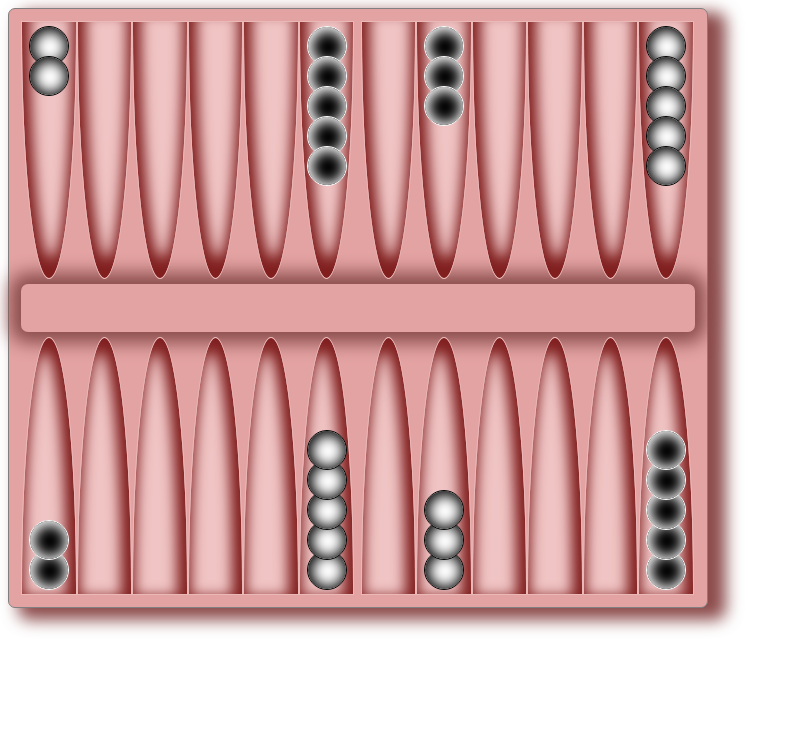
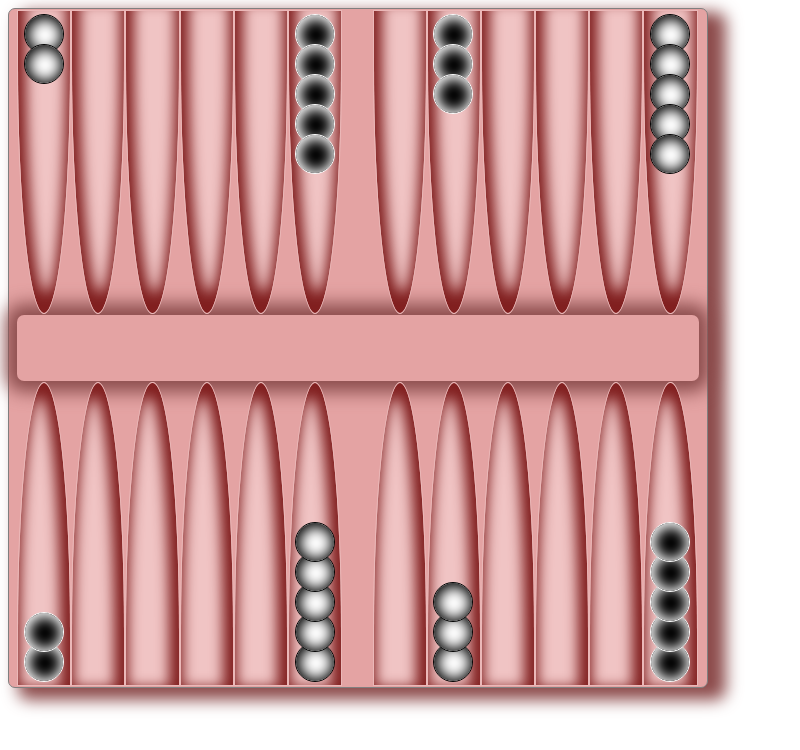
Before and after one commit to mabbaszadegan/Backgammon, a React (Create React App) app: page / in a window 1280 px wide. Shown: the top 750 px of the page, without its empty margins (0-800 px from the left). Built offline with nearby package versions, Linux system fonts and the light colour scheme.

Commit message:
Manage states and moving sample

```diff
--- a/src/Components/GameBall/GameBall.css
+++ b/src/Components/GameBall/GameBall.css
@@ -1,19 +1,30 @@
-.ball{
+.ball {
   width: 40px;
   height: 40px;
   border-radius: 50%;
   display: block;
-    margin: 3pt;
+  margin: 2pt;
+  cursor: pointer;
 }
 
-.player1{
+.player1 {
   background-color: white;
   border: 1px black solid;
   box-shadow: inset 1px 1px 13px 3px black;
 }
 
-.player2{
+.ball.player1.selected {
+  background-color: black;
+  box-shadow: inset 1px 1px 13px 3px rgb(9, 243, 28);
+}
+
+.player2 {
   background-color: black;
   border: 1px white solid;
   box-shadow: inset 1px 1px 13px 3px white;
 }
+
+.ball.player2.selected {
+  background-color: white;
+  box-shadow: inset 1px 1px 13px 3px rgb(9, 243, 28);
+}
--- a/src/Components/GameBall/GameBall.js
+++ b/src/Components/GameBall/GameBall.js
@@ -1,11 +1,34 @@
+import { useState } from "react";
 import "./GameBall.css";
 
 const GameBall = (props) => {
+  const [clickState, changeState] = useState({
+    isSelected: false,
+    selectedClass: "",
+  });
   let classes = "ball ";
   if (props.className != null) classes += props.className;
   if (props.playerNo === 1) classes += " player1";
   if (props.playerNo === 2) classes += " player2";
-  return <span className={classes}></span>;
+
+  const clickHandler = () => {
+    const state = {
+      isSelected: !clickState.isSelected,
+      selectedClass: clickState.isSelected ? "" : " selected",
+      playerNo: props.playerNo,
+      id: props.ballId,
+      step: 2 * (props.playerNo === 1 ? 1 : -1),
+    };
+
+    changeState(state);
+    if (props.onBallSelected != null) props.onBallSelected(state);
+  };
+  return (
+    <span
+      onClick={clickHandler}
+      className={classes + clickState.selectedClass}
+    ></span>
+  );
 };
 
 export default GameBall;
--- a/src/Components/GameBar/GameBar.js
+++ b/src/Components/GameBar/GameBar.js
@@ -1,8 +1,22 @@
 import "./GameBar.css";
-
+import GameBall from "../GameBall/GameBall";
 const GameBar = (props) => {
   const classes = "bar " + props.className;
-  return <div className={classes}>{props.children}</div>;
+  const ballSelectionHandler = (state) => {
+    props.onBarUpdate(state);
+  };
+
+  return (
+    <div className={classes}>
+      {props.balls.map((ball) => (
+        <GameBall
+          ballId={ball.id}
+          playerNo={ball.playerNo}
+          onBallSelected={ballSelectionHandler}
+        />
+      ))}
+    </div>
+  );
 };
 
 export default GameBar;
--- a/src/Components/GameBoard/GameBoard.css
+++ b/src/Components/GameBoard/GameBoard.css
@@ -1,10 +1,10 @@
 .gameBoard {
-    height: 600px;
+  height: 680px;
   width: 700px;
   background-color: #e4a3a3;
   border: 1px solid gray;
   border-radius: 7px;
-    padding: 7px;
+  padding: 0px 7px 0px 7px;
   box-shadow: 14px 8px 16px 4px #8d4c4c;
 }
 
@@ -13,13 +13,20 @@
   height: 100%;
 }
 
-.gameBoard tr:nth-child(2) td{
+.gameBoard tr:nth-child(2) td {
   border-radius: 7px;
   box-shadow: 0px 0px 18px 11px #8b4c4c;
 }
 
-.gameBoard tr:nth-child(1) td,
-.gameBoard tr:nth-child(3) td{
+.gameBoard tr:nth-child(1) td:nth-child(1),
+.gameBoard tr:nth-child(1) td:nth-child(3),
+.gameBoard tr:nth-child(3) td:nth-child(1),
+.gameBoard tr:nth-child(3) td:nth-child(3) {
   height: 45%;
-    width: 50%;
+  width: 48%;
 }
+
+.gameBoard tr:nth-child(1) td:nth-child(2),
+.gameBoard tr:nth-child(3) td:nth-child(2) {
+
+}
--- a/src/Components/GameBoard/GameBoard.js
+++ b/src/Components/GameBoard/GameBoard.js
@@ -1,87 +1,197 @@
 import "./GameBoard.css";
 import GameBar from "../GameBar/GameBar";
 import GameBall from "../GameBall/GameBall";
+import { useState } from "react";
 
+const DUMMY_BallsState = [
+  { id: 1001, barNo: 1, playerNo: 1 },
+  { id: 1002, barNo: 1, playerNo: 1 },
+  { id: 1003, barNo: 12, playerNo: 1 },
+  { id: 1004, barNo: 12, playerNo: 1 },
+  { id: 1005, barNo: 12, playerNo: 1 },
+  { id: 1006, barNo: 12, playerNo: 1 },
+  { id: 1007, barNo: 12, playerNo: 1 },
+  { id: 1008, barNo: 17, playerNo: 1 },
+  { id: 1009, barNo: 17, playerNo: 1 },
+  { id: 1010, barNo: 17, playerNo: 1 },
+  { id: 1011, barNo: 19, playerNo: 1 },
+  { id: 1012, barNo: 19, playerNo: 1 },
+  { id: 1013, barNo: 19, playerNo: 1 },
+  { id: 1014, barNo: 19, playerNo: 1 },
+  { id: 1015, barNo: 19, playerNo: 1 },
+  { id: 2001, barNo: 6, playerNo: 2 },
+  { id: 2002, barNo: 6, playerNo: 2 },
+  { id: 2003, barNo: 6, playerNo: 2 },
+  { id: 2004, barNo: 6, playerNo: 2 },
+  { id: 2005, barNo: 6, playerNo: 2 },
+  { id: 2006, barNo: 8, playerNo: 2 },
+  { id: 2007, barNo: 8, playerNo: 2 },
+  { id: 2008, barNo: 8, playerNo: 2 },
+  { id: 2009, barNo: 13, playerNo: 2 },
+  { id: 2010, barNo: 13, playerNo: 2 },
+  { id: 2011, barNo: 13, playerNo: 2 },
+  { id: 2012, barNo: 13, playerNo: 2 },
+  { id: 2013, barNo: 13, playerNo: 2 },
+  { id: 2014, barNo: 24, playerNo: 2 },
+  { id: 2015, barNo: 24, playerNo: 2 },
+];
 const GameBoard = () => {
+  const [ballsState, setBallsState] = useState(DUMMY_BallsState);
+  const barUpdateHandler = (state) => {
+    setBallsState((prevState) => {
+      const prevBallState = prevState.filter((b) => b.id === state.id)[0];
+      let newBarNo = prevBallState.barNo + state.step;
+      if (newBarNo <= 0 || newBarNo > 24) newBarNo = prevBallState.barNo;
+      return [
+        {
+          id: prevBallState.id,
+          barNo: newBarNo,
+          playerNo: prevBallState.playerNo,
+        },
+        ...prevState.filter((p) => p.id !== prevBallState.id),
+      ];
+    });
+  };
+
   return (
     <div className="gameBoard">
-      <table cellPadding={0} cellSpacing={5}>
+      <table cellPadding={0} cellSpacing={1}>
         <tbody>
           <tr>
             <td>
-              <GameBar className="top">
-                <GameBall playerNo={1} />
-                <GameBall playerNo={1} />
-              </GameBar>
-              <GameBar className="top"></GameBar>
-              <GameBar className="top"></GameBar>
-              <GameBar className="top"></GameBar>
-              <GameBar className="top"></GameBar>
-              <GameBar className="top">
-                <GameBall playerNo={2} />
-                <GameBall playerNo={2} />
-                <GameBall playerNo={2} />
-                <GameBall playerNo={2} />
-                <GameBall playerNo={2} />
-              </GameBar>
+              <GameBar
+                className="top"
+                balls={ballsState.filter((bs) => bs.barNo === 1)}
+                onBarUpdate={barUpdateHandler}
+              />
+              <GameBar
+                className="top"
+                balls={ballsState.filter((bs) => bs.barNo === 2)}
+                onBarUpdate={barUpdateHandler}
+              />
+              <GameBar
+                className="top"
+                balls={ballsState.filter((bs) => bs.barNo === 3)}
+                onBarUpdate={barUpdateHandler}
+              />
+              <GameBar
+                className="top"
+                balls={ballsState.filter((bs) => bs.barNo === 4)}
+                onBarUpdate={barUpdateHandler}
+              />
+              <GameBar
+                className="top"
+                balls={ballsState.filter((bs) => bs.barNo === 5)}
+                onBarUpdate={barUpdateHandler}
+              />
+              <GameBar
+                className="top"
+                balls={ballsState.filter((bs) => bs.barNo === 6)}
+                onBarUpdate={barUpdateHandler}
+              />
             </td>
+            <td></td>
             <td>
-              <GameBar className="top"></GameBar>
-              <GameBar className="top">
-                <GameBall playerNo={2} />
-                <GameBall playerNo={2} />
-                <GameBall playerNo={2} />
-              </GameBar>
-              <GameBar className="top"></GameBar>
-              <GameBar className="top"></GameBar>
-              <GameBar className="top"></GameBar>
-              <GameBar className="top">
-                <GameBall playerNo={1} />
-                <GameBall playerNo={1} />
-                <GameBall playerNo={1} />
-                <GameBall playerNo={1} />
-                <GameBall playerNo={1} />
-              </GameBar>
+              <GameBar
+                className="top"
+                balls={ballsState.filter((bs) => bs.barNo === 7)}
+                onBarUpdate={barUpdateHandler}
+              />
+              <GameBar
+                className="top"
+                balls={ballsState.filter((bs) => bs.barNo === 8)}
+                onBarUpdate={barUpdateHandler}
+              />
+              <GameBar
+                className="top"
+                balls={ballsState.filter((bs) => bs.barNo === 9)}
+                onBarUpdate={barUpdateHandler}
+              />
+              <GameBar
+                className="top"
+                balls={ballsState.filter((bs) => bs.barNo === 10)}
+                onBarUpdate={barUpdateHandler}
+              />
+              <GameBar
+                className="top"
+                balls={ballsState.filter((bs) => bs.barNo === 11)}
+                onBarUpdate={barUpdateHandler}
+              />
+              <GameBar
+                className="top"
+                balls={ballsState.filter((bs) => bs.barNo === 12)}
+                onBarUpdate={barUpdateHandler}
+              />
             </td>
           </tr>
           <tr>
-            <td colSpan={2}></td>
+            <td colSpan={3}></td>
           </tr>
           <tr>
             <td>
-              <GameBar className="bottom">
-                <GameBall playerNo={2} />
-                <GameBall playerNo={2} />
-              </GameBar>
-              <GameBar className="bottom"></GameBar>
-              <GameBar className="bottom"></GameBar>
-              <GameBar className="bottom"></GameBar>
-              <GameBar className="bottom"></GameBar>
-              <GameBar className="bottom">
-                <GameBall playerNo={1} />
-                <GameBall playerNo={1} />
-                <GameBall playerNo={1} />
-                <GameBall playerNo={1} />
-                <GameBall playerNo={1} />
-              </GameBar>
+              <GameBar
+                className="bottom"
+                balls={ballsState.filter((bs) => bs.barNo === 24)}
+                onBarUpdate={barUpdateHandler}
+              />
+              <GameBar
+                className="bottom"
+                balls={ballsState.filter((bs) => bs.barNo === 23)}
+                onBarUpdate={barUpdateHandler}
+              />
+              <GameBar
+                className="bottom"
+                balls={ballsState.filter((bs) => bs.barNo === 22)}
+                onBarUpdate={barUpdateHandler}
+              />
+              <GameBar
+                className="bottom"
+                balls={ballsState.filter((bs) => bs.barNo === 21)}
+                onBarUpdate={barUpdateHandler}
+              />
+              <GameBar
+                className="bottom"
+                balls={ballsState.filter((bs) => bs.barNo === 20)}
+                onBarUpdate={barUpdateHandler}
+              />
+              <GameBar
+                className="bottom"
+                balls={ballsState.filter((bs) => bs.barNo === 19)}
+                onBarUpdate={barUpdateHandler}
+              />
             </td>
+            <td></td>
             <td>
-              <GameBar className="bottom"></GameBar>
-              <GameBar className="bottom">
-                <GameBall playerNo={1} />
-                <GameBall playerNo={1} />
-                <GameBall playerNo={1} />
-              </GameBar>
-              <GameBar className="bottom"></GameBar>
-              <GameBar className="bottom"></GameBar>
-              <GameBar className="bottom"></GameBar>
-              <GameBar className="bottom">
-                <GameBall playerNo={2} />
-                <GameBall playerNo={2} />
-                <GameBall playerNo={2} />
-                <GameBall playerNo={2} />
-                <GameBall playerNo={2} />
-              </GameBar>
+              <GameBar
+                className="bottom"
+                balls={ballsState.filter((bs) => bs.barNo === 18)}
+                onBarUpdate={barUpdateHandler}
+              />
+              <GameBar
+                className="bottom"
+                balls={ballsState.filter((bs) => bs.barNo === 17)}
+                onBarUpdate={barUpdateHandler}
+              />
+              <GameBar
+                className="bottom"
+                balls={ballsState.filter((bs) => bs.barNo === 16)}
+                onBarUpdate={barUpdateHandler}
+              />
+              <GameBar
+                className="bottom"
+                balls={ballsState.filter((bs) => bs.barNo === 15)}
+                onBarUpdate={barUpdateHandler}
+              />
+              <GameBar
+                className="bottom"
+                balls={ballsState.filter((bs) => bs.barNo === 14)}
+                onBarUpdate={barUpdateHandler}
+              />
+              <GameBar
+                className="bottom"
+                balls={ballsState.filter((bs) => bs.barNo === 13)}
+                onBarUpdate={barUpdateHandler}
+              />
             </td>
           </tr>
         </tbody>
```
Lines whose indentation alone changed are shown as unchanged.
